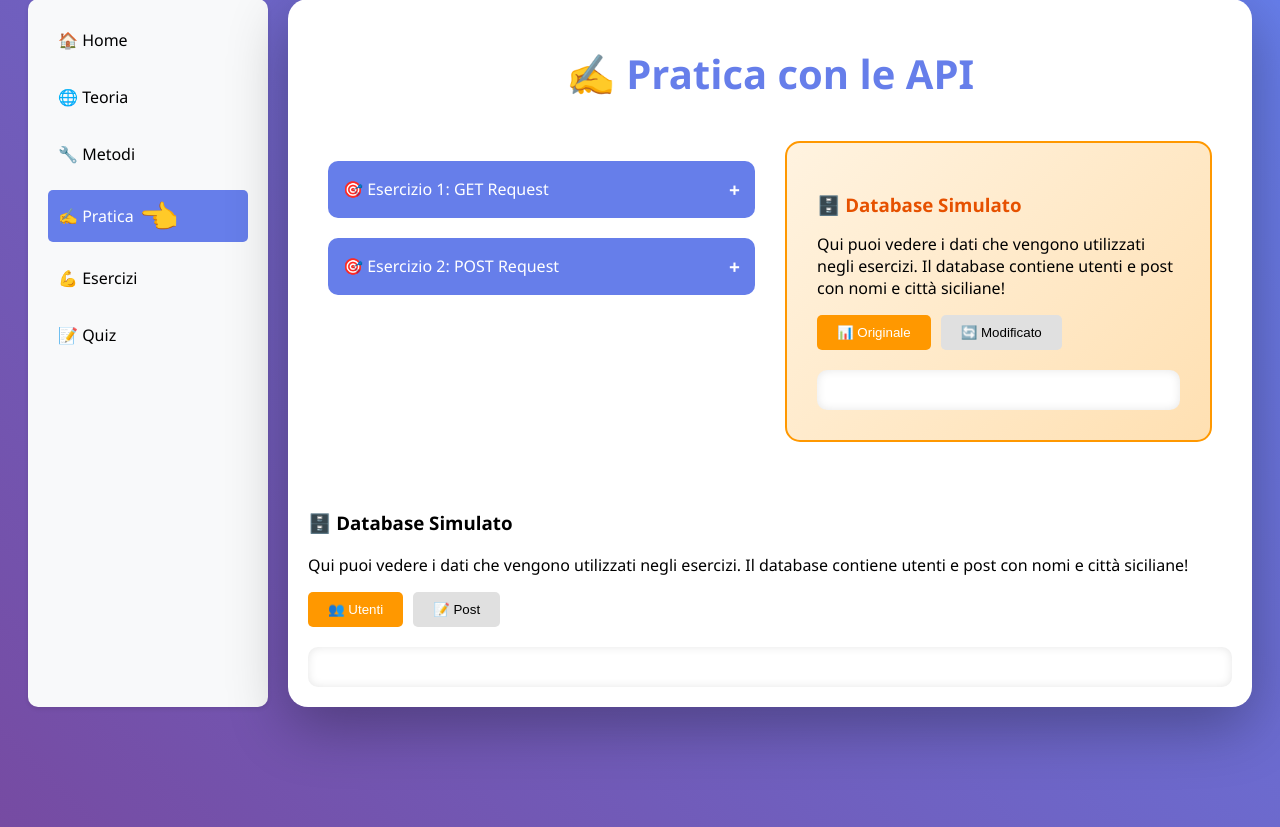
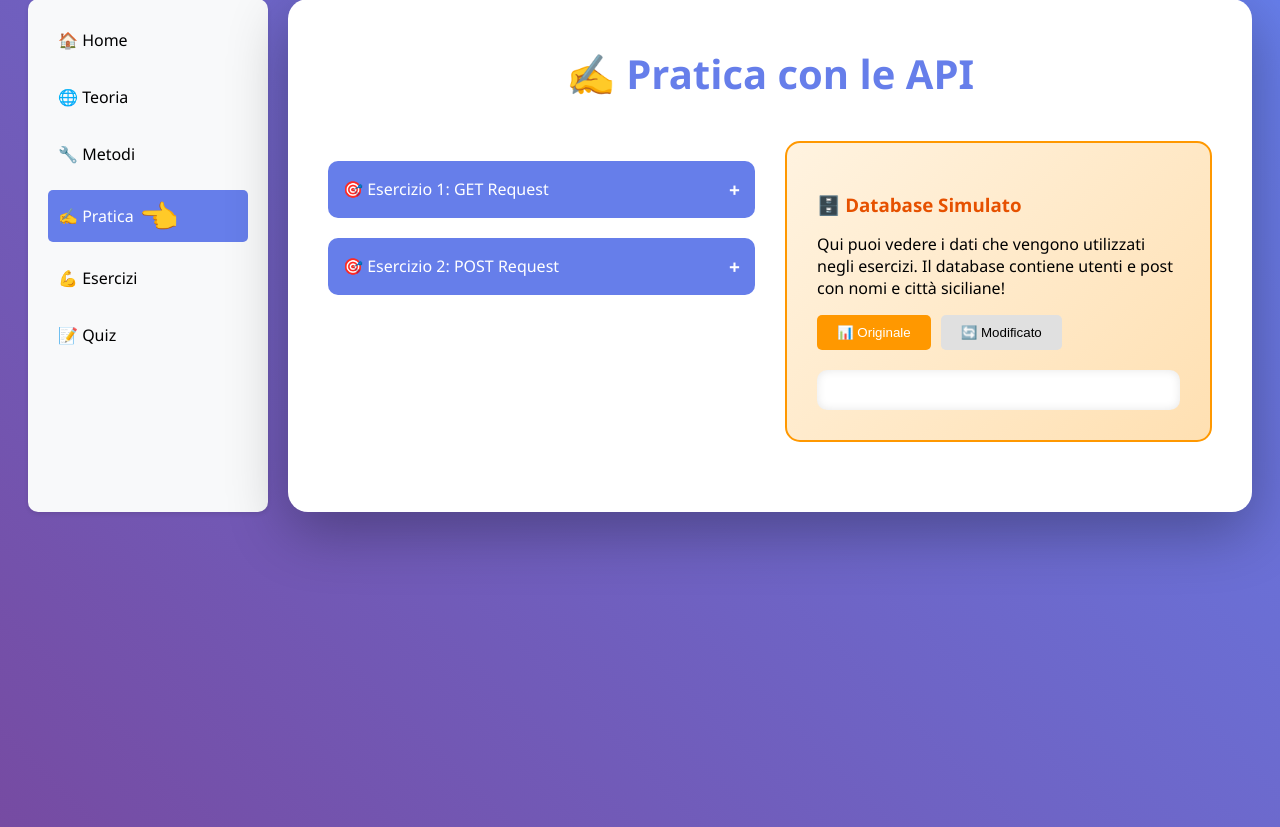
Before and after one commit to wildlux/API_Study_with_Django, a Django app: page /practice/ in a window 1280 px wide. Shown: the part 29-856 px from the top of the page. Run offline with Django 5.2, Linux system fonts and the light colour scheme; some libraries are stand-ins or nearby versions.

Commit message:
Remove duplicate database section with old users/posts tabs
- Remove the old database section that used 'users' and 'posts' tabs
- Keep only the new section with 'original' and 'modified' tabs
- Clean up template structure by eliminating redundant database UI

```diff
--- a/learning/templates/learning/practice.html
+++ b/learning/templates/learning/practice.html
@@ -475,24 +475,6 @@
                 </div>
             </div>
         </div>
-                <h3>🗄️ Database Simulato</h3>
-                <p>Qui puoi vedere i dati che vengono utilizzati negli esercizi. Il database contiene utenti e post con nomi e città siciliane!</p>
-
-                <div class="database-tabs">
-                    <button class="db-tab active" onclick="showDatabase(event, 'users')">👥 Utenti</button>
-                    <button class="db-tab" onclick="showDatabase(event, 'posts')">📝 Post</button>
-                </div>
-
-                <div class="database-content">
-                    <div id="users-content">
-                        <!-- Users will be loaded here -->
-                    </div>
-                    <div id="posts-content" style="display: none;">
-                        <!-- Posts will be loaded here -->
-                    </div>
-                </div>
-            </div>
-        </div>
     </div>
             </div>
         </div>
```
